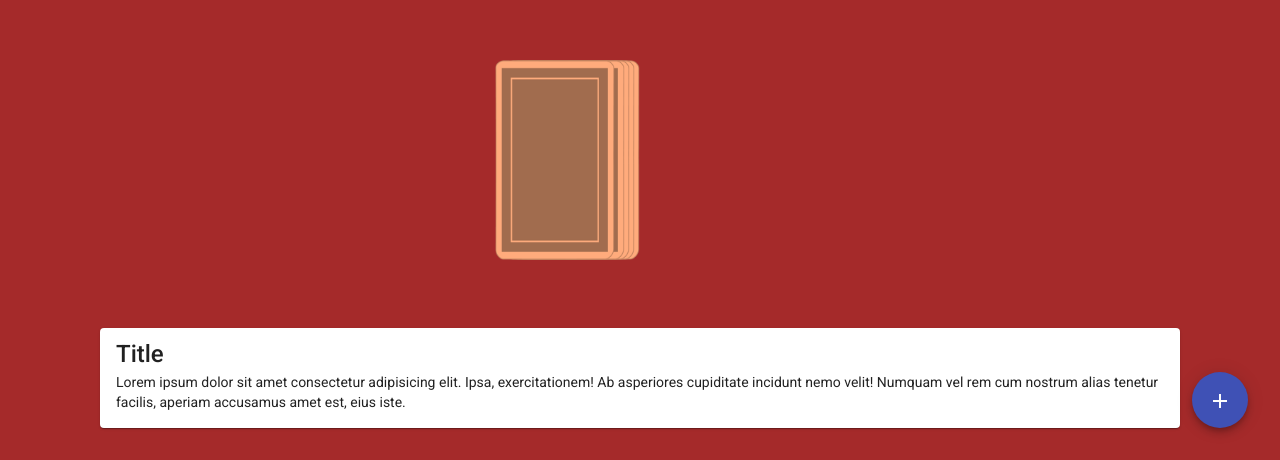
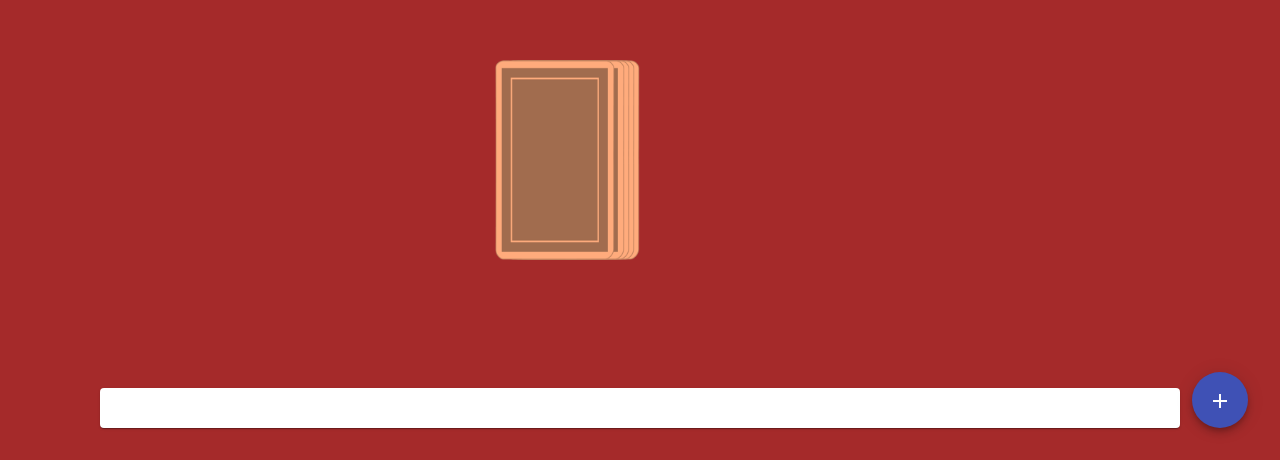
Before and after one commit to sultanoss/ringoffire, an Angular app: page /game in a window 1280 px wide. Shown: the part 340-800 px from the top of the page. Built offline with nearby package versions, Linux system fonts and the light colour scheme.

Commit message:
Added game-rules

```diff
--- a/src/app/game-info/game-info.component.html
+++ b/src/app/game-info/game-info.component.html
@@ -1,9 +1,6 @@
 <mat-card>
-  <mat-card-title>Title</mat-card-title>
+  <mat-card-title>{{ title }}</mat-card-title>
   <mat-card-content
-    >Lorem ipsum dolor sit amet consectetur adipisicing elit. Ipsa,
-    exercitationem! Ab asperiores cupiditate incidunt nemo velit! Numquam vel
-    rem cum nostrum alias tenetur facilis, aperiam accusamus amet est, eius
-    iste.</mat-card-content
+    >{{ description }}</mat-card-content
   >
 </mat-card>
--- a/src/app/game-info/game-info.component.ts
+++ b/src/app/game-info/game-info.component.ts
@@ -1,15 +1,40 @@
-import { Component, OnInit } from '@angular/core';
+import { Component, Input, OnChanges, OnInit } from '@angular/core';
 
 @Component({
   selector: 'app-game-info',
   templateUrl: './game-info.component.html',
-  styleUrls: ['./game-info.component.scss']
+  styleUrls: ['./game-info.component.scss'],
 })
-export class GameInfoComponent implements OnInit {
+export class GameInfoComponent implements OnInit, OnChanges {
+  cardAction = [
+    { tittle: 'drink', description: 'drink' },
+    { tittle: 'drink', description: 'dance' },
+    { tittle: 'drink', description: 'jump' },
+    { tittle: 'drink', description: 'eat1' },
+    { tittle: 'drink', description: 'eat2' },
+    { tittle: 'drink', description: 'eat3' },
+    { tittle: 'drink', description: 'eat4' },
+    { tittle: 'drink', description: 'eat5' },
+    { tittle: 'drink', description: 'eat6' },
+    { tittle: 'drink', description: 'eat7' },
+    { tittle: 'drink', description: 'eat8' },
+    { tittle: 'drink', description: 'eat9' },
+    { tittle: 'drink', description: 'eat10' },
+  ];
 
-  constructor() { }
+  title = '';
+  description = '';
+  @Input() card: string;
 
-  ngOnInit(): void {
+  constructor() {}
+
+  ngOnInit(): void {}
+
+  ngOnChanges(): void {
+    if (this.card) {
+      let cardNummber = +this.card.split('_')[1];
+      this.title = this.cardAction[cardNummber - 1].tittle;
+      this.description = this.cardAction[cardNummber - 1].description;
+    }
   }
-
 }
--- a/src/app/game/game.component.html
+++ b/src/app/game/game.component.html
@@ -39,7 +39,7 @@
   </div>
 </div>
 
-<app-game-info class="pin-bottom"></app-game-info>
+<app-game-info [card]="currentCard" class="pin-bottom"></app-game-info>
 
 <button (click)="openDialog()" class="btn-add" mat-fab color="primary">
   <mat-icon>add</mat-icon>
```
